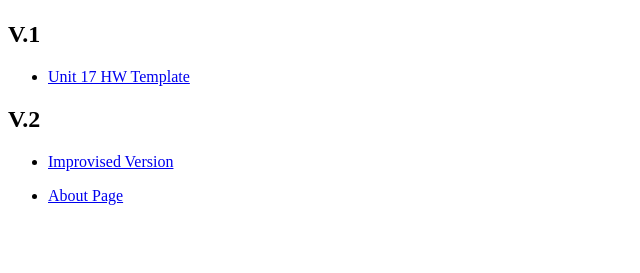
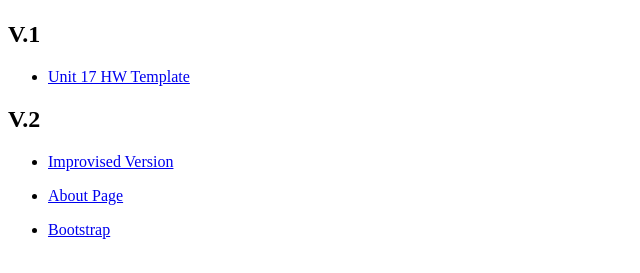
Before and after one commit to indiakea/ux_ui_hw_17_v2, a plain HTML site: page index.html in a window 1280 px wide. Shown: the part 59-332 px from the top of the page, without its empty margins (0-640 px from the left). Drawn offline with Linux system fonts and the light colour scheme.

Commit message:
Update index.html

```diff
--- a/index.html
+++ b/index.html
@@ -21,4 +21,11 @@
             <li><a href="index2.html">About Page</a></li>
         </ul>
 
+
+        <ul>
+            <li><a href="bootstrap/bootstrapvs.html">Bootstrap</a></li>
+        </ul>
+
+
+
     </body>
```
